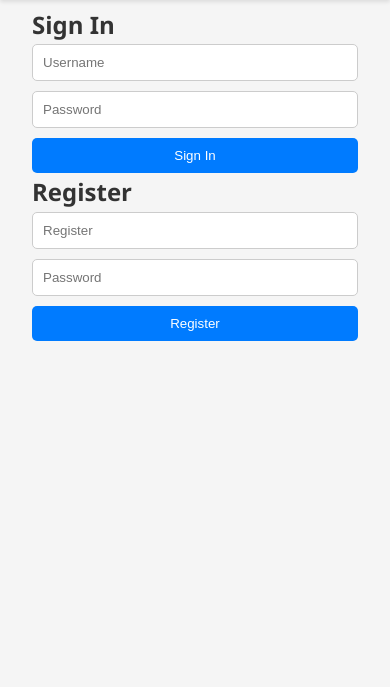
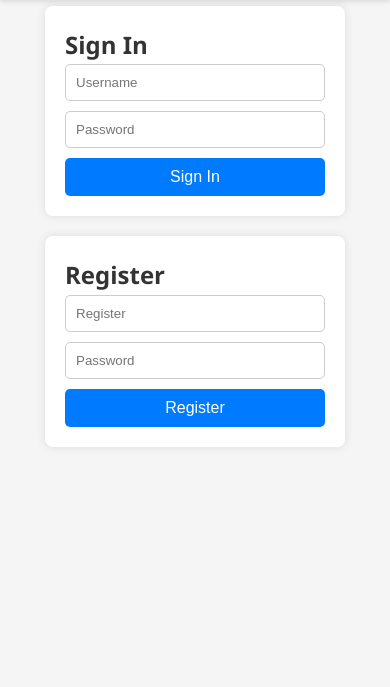
Before and after one commit to JackieHiggins/HackPSU, a Flask app: page /login in a window 390 px wide. Shown: the part 74-761 px from the top of the page. Run offline with Flask 3, Linux system fonts and the light colour scheme.

Commit message:
Add css
Added CSS styles for responsive authentication forms.

```diff
--- a/app/templates/login.html
+++ b/app/templates/login.html
@@ -1,5 +1,75 @@
 {% extends "layout.html" %}
 {% block content %}
+
+<!-- css for both boxes -->
+<style>
+.auth-container {
+    display: flex;
+    justify-content: center;
+    margin-top: 50px;
+}
+
+.auth-box {
+    display: flex;
+    gap: 50px; /* space between Sign In and Register */
+    flex-wrap: wrap; /* allow wrapping on small screens */
+}
+
+.form-section {
+    background: #fff;
+    padding: 20px;
+    border-radius: 8px;
+    box-shadow: 0 0 10px rgba(0,0,0,0.1);
+    min-width: 250px;
+    max-width: 300px;
+}
+
+.form-section input {
+    width: 100%;
+    padding: 10px;
+    margin-bottom: 10px;
+    border-radius: 5px;
+    border: 1px solid #ccc;
+}
+
+.form-section button {
+    width: 100%;
+    padding: 10px;
+    border: none;
+    border-radius: 5px;
+    color: white;
+    font-size: 16px;
+    cursor: pointer;
+}
+
+.signin-btn {
+    background-color: #007BFF;
+}
+
+.signin-btn:hover {
+    background-color: #0056b3;
+}
+
+.register-btn {
+    background-color: #28a745;
+}
+
+.register-btn:hover {
+    background-color: #1e7e34;
+}
+
+/* Responsive: stack boxes on small screens */
+@media (max-width: 768px) {
+    .auth-box {
+        flex-direction: column;
+        gap: 20px;
+        align-items: center;
+    }
+}
+</style>
+
+
+
 <div class="auth-container">
     {% if error %}
         <p class="error">{{ error }}</p>
```
